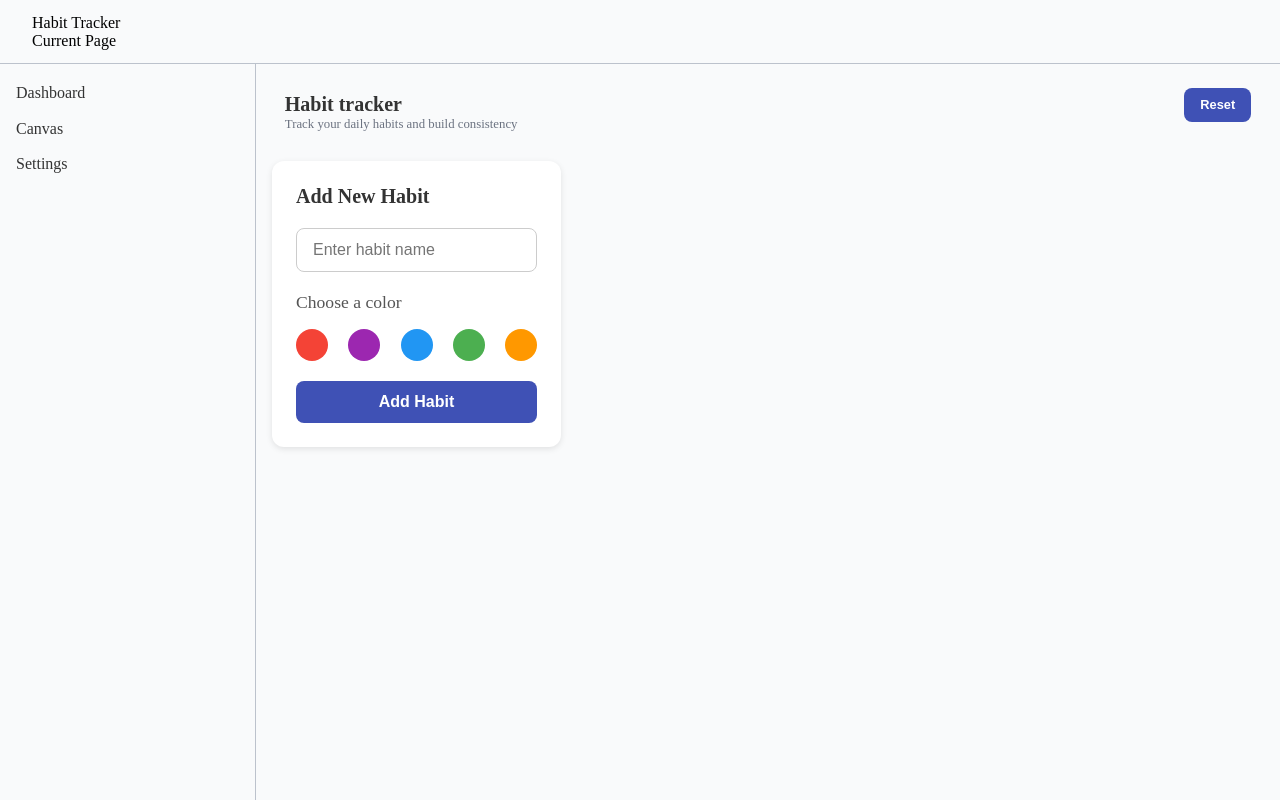
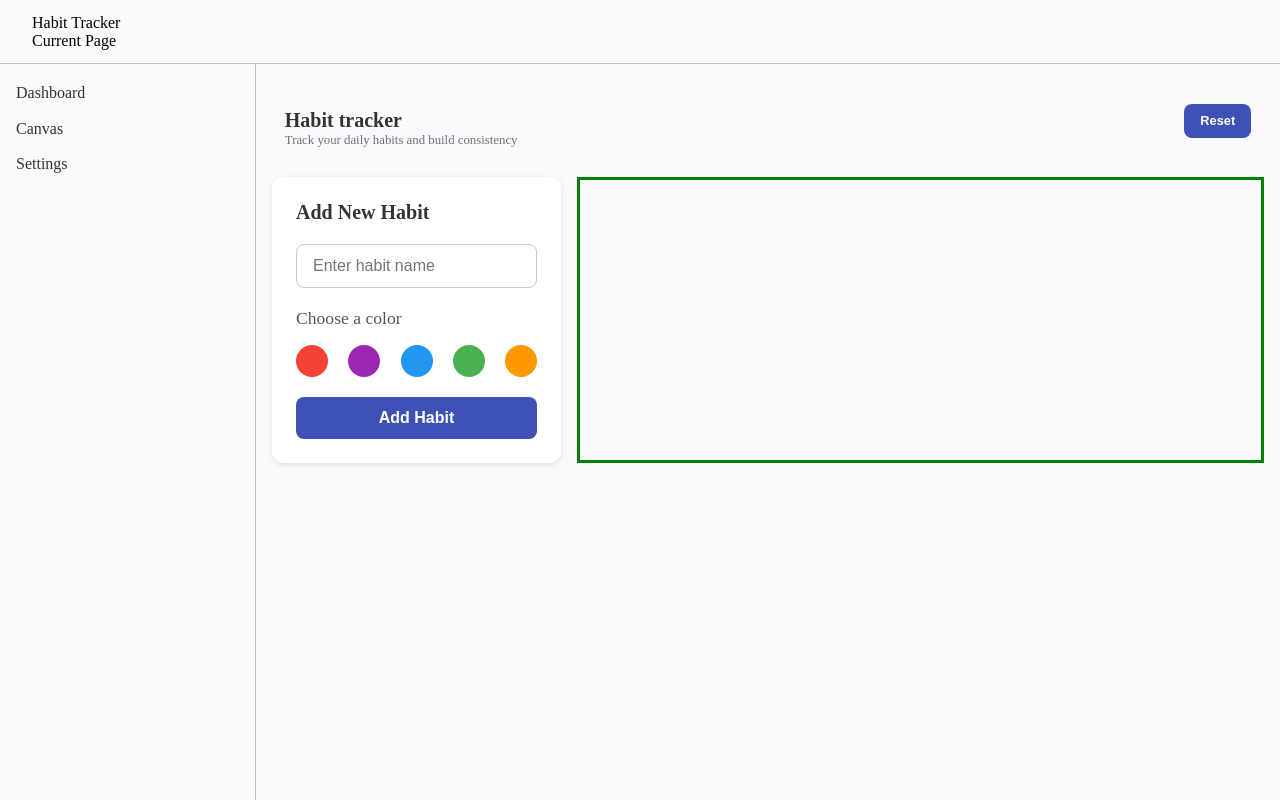
Before and after one commit to mauricioarrequena/habit-tracker-app, a React (Vite) app: page / in a window 1280 px wide. Built offline with nearby package versions, Linux system fonts and the light colour scheme.

Commit message:
fix: added card not going in the correct direction

```diff
--- a/src/components/Layout.tsx
+++ b/src/components/Layout.tsx
@@ -1,6 +1,6 @@
+import styles from "../styles/components/Layout.module.css";
+import Sidebar from "./Sidebar";
 import { useEffect, useState } from "react";
-import styles from "../styles/components/Layout.module.css"
-import Sidebar from "./Sidebar";
 import { Outlet } from "react-router";
 
 export default function Layout() {
@@ -11,21 +11,25 @@ export default function Layout() {
       if (window.innerWidth >= 576) {
         setIsSidebarOpen(false);
       }
-    }
+    };
 
     window.addEventListener("resize", handleResize);
 
     return () => {
       window.removeEventListener("resize", handleResize);
     };
-  }, [])
+  }, []);
 
   return (
     <div className={styles.outergrid}>
       <div className={styles.header}>
         <div className={styles.header__title}>
-          <span className={`material-symbols-outlined ${styles.menuIcon}`}
-            onClick={() => setIsSidebarOpen(true)}>menu</span>
+          <span
+            className={`material-symbols-outlined ${styles.menuIcon}`}
+            onClick={() => setIsSidebarOpen(true)}
+          >
+            menu
+          </span>
           <div className={styles.headerText}>
             <span className="">Habit Tracker</span>
             <span className="">Current Page</span>
@@ -34,7 +38,10 @@ export default function Layout() {
       </div>
       {isSidebarOpen && (
         <>
-          <div className={styles.mobileOverlay} onClick={() => setIsSidebarOpen(false)} />
+          <div
+            className={styles.mobileOverlay}
+            onClick={() => setIsSidebarOpen(false)}
+          />
           <div className={`${styles.mobileSidebar} ${styles.show}`}>
             <Sidebar />
           </div>
@@ -44,9 +51,10 @@ export default function Layout() {
         <Sidebar />
       </div>
       <div className={styles.content}>
-        <Outlet />
+        <div className={styles["page-inner"]}>
+          <Outlet />
+        </div>
       </div>
     </div>
   );
-
 }
--- a/src/pages/Dashboard.tsx
+++ b/src/pages/Dashboard.tsx
@@ -81,7 +81,7 @@ export default function Dashboard() {
         <ResetHabits onClickReset={handleOnClickResetForResetHabits} />
       </div>
       <div className={styles.dashboard__controls}>
-        <AddHabit mode="add" onAddHabit={handleOnAddHabitForAddHabit} />
+        <AddHabit mode="add" onSubmitAddHabit={handleOnAddHabitForAddHabit} />
       </div>
       <div className={styles.dashboard__content}>
         {habits.map((habit) => {
--- a/src/styles/components/Layout.module.css
+++ b/src/styles/components/Layout.module.css
@@ -77,9 +77,12 @@
 
 .content {
   grid-area: alias-content;
-  display: flex;
-  justify-content: center;
-  overflow-y: scroll;
+  overflow-y: auto;
+}
+
+.page-inner {
+  padding: 1rem;
+  padding-bottom: 2rem;
 }
 
 @media (min-width: 576px) {
--- a/src/styles/pages/Dashboard.module.css
+++ b/src/styles/pages/Dashboard.module.css
@@ -13,24 +13,19 @@
 
 .dashboard__header {
   grid-area: alias-header;
-  padding: 0 1rem;
 }
 
 .dashboard__controls {
   grid-area: alias-controls;
-  padding: 0 1rem;
-}
-
-.dashboard__content {
-  grid-area: alias-content;
 }
 
 .dashboard__content {
   grid-area: alias-content;
   display: flex;
   flex-direction: column;
-  padding: 0 1rem;
   gap: 2rem;
+
+  border: 3px solid green;
 }
 
 @media (min-width: 576px) {
@@ -44,10 +39,7 @@
 
   .dashboard__content {
     display: grid;
-    grid-template-columns: repeat(auto-fit, minmax(250px, 1fr));
-    grid-auto-rows: auto;
-    gap: 2rem;
-    padding: 0 1rem;
+    grid-auto-rows: 1fr;
+    grid-template-columns: repeat(auto-fit, minmax(450px, 1fr));
   }
-
 }
```
